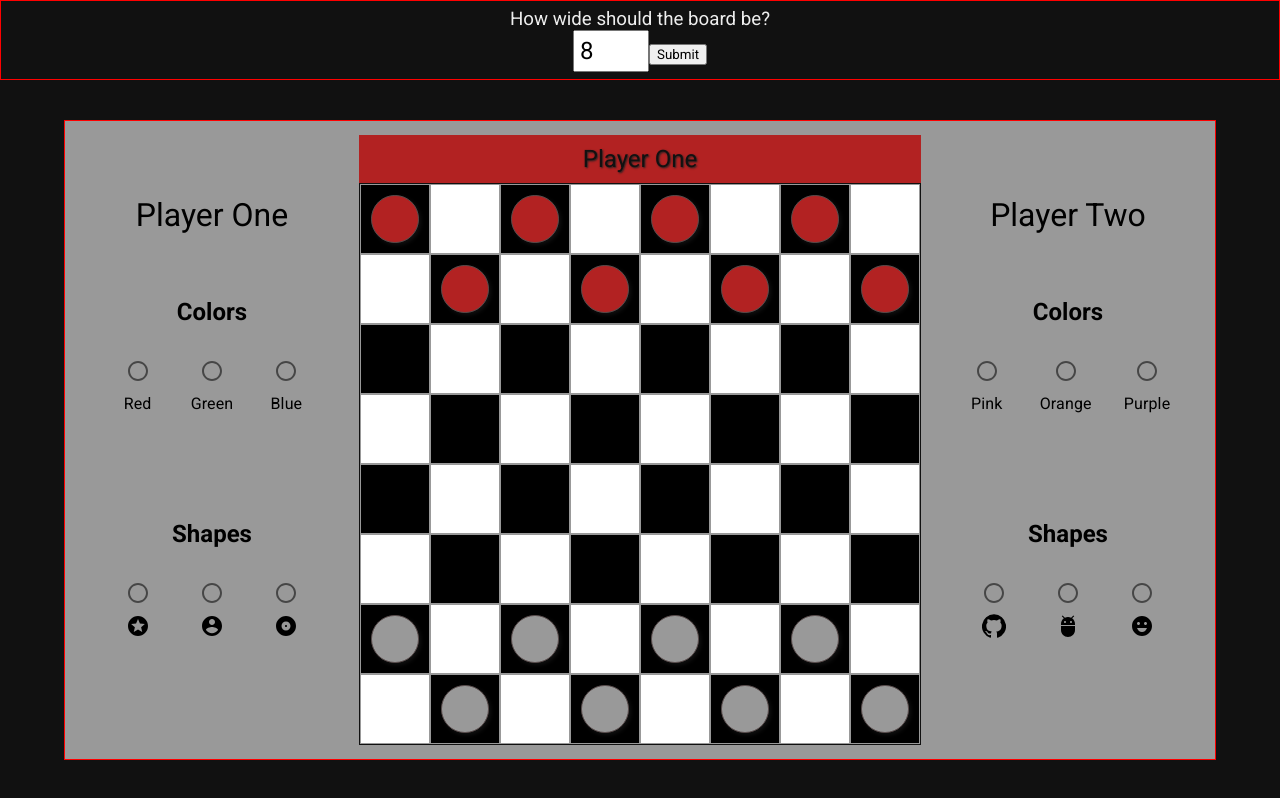
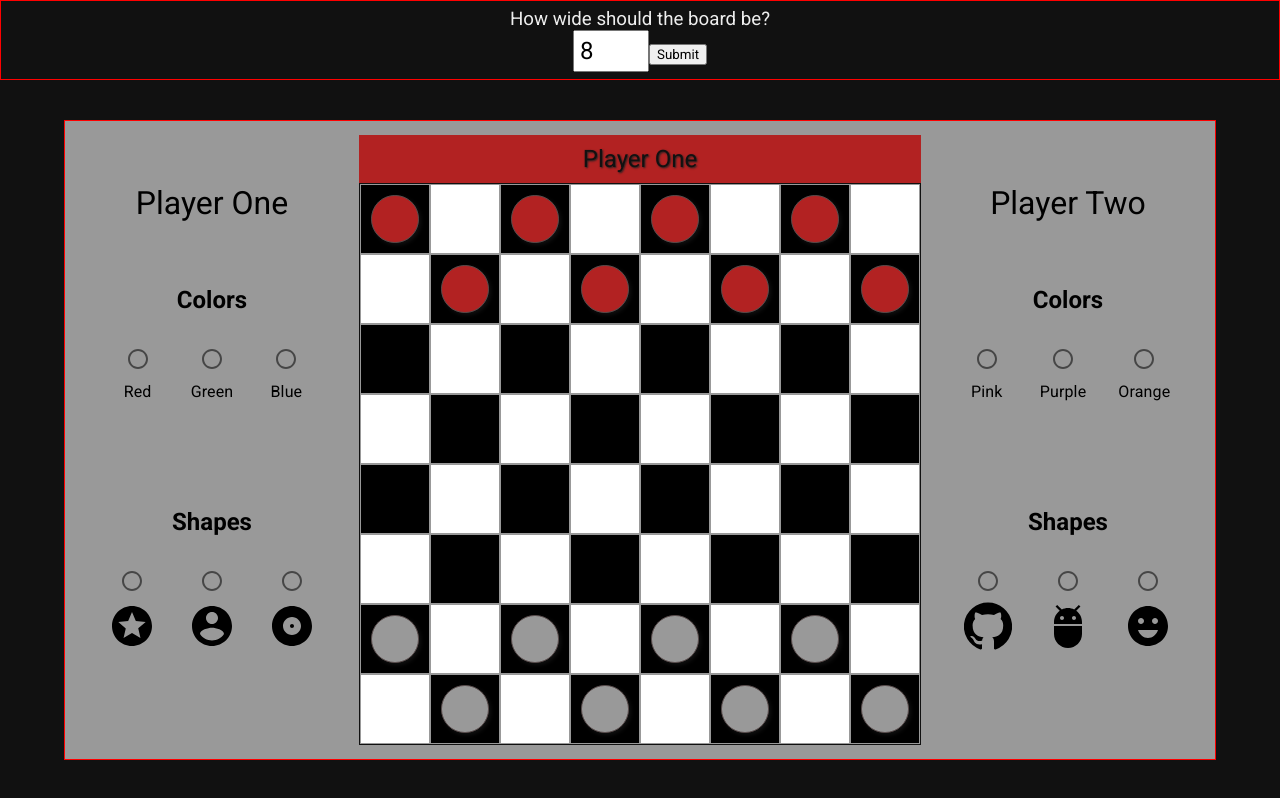
Before and after one commit to PCDSandwichMan/chessboard, a React (Create React App) app in the folder client/: page / in a window 1280 px wide. Built offline with nearby package versions, Linux system fonts and the light colour scheme.

Commit message:
state added for both players config

```diff
--- a/client/src/components/dashboard/configOptions/OneConfigOptions.jsx
+++ b/client/src/components/dashboard/configOptions/OneConfigOptions.jsx
@@ -1,4 +1,4 @@
-import React from "react";
+import React, { useState } from "react";
 import "./configOptions.scss";
 
 // - Material
@@ -11,6 +11,9 @@ import AlbumIcon from "@material-ui/icons/Album";
 import { connect } from "react-redux";
 
 export const OneConfigOptions = () => {
+  const [playerOneColor, setPlayerOneColor] = useState("");
+  const [playerOneShape, setPlayerOneShape] = useState("");
+
   return (
     <div className="configOptionsComponent">
       <h1>Player One</h1>
@@ -18,24 +21,28 @@ export const OneConfigOptions = () => {
         <h1>Colors</h1>
         <RadioGroup
           row
-          aria-label="position"
           name="position"
           defaultValue="top"
+          value={playerOneColor}
+          onChange={(e) => setPlayerOneColor(e.target.name)}
         >
           <FormControlLabel
-            value="bottom"
+            value="red"
+            name="red"
             control={<Radio color="primary" />}
             label="Red"
             labelPlacement="bottom"
           />
           <FormControlLabel
-            value="bottom"
+            value="green"
+            name="green"
             control={<Radio color="primary" />}
             label="Green"
             labelPlacement="bottom"
           />
           <FormControlLabel
-            value="bottom"
+            value="blue"
+            name="blue"
             control={<Radio color="primary" />}
             label="Blue"
             labelPlacement="bottom"
@@ -50,23 +57,28 @@ export const OneConfigOptions = () => {
           aria-label="position"
           name="position"
           defaultValue="top"
+          value={playerOneShape}
+          onChange={(e) => setPlayerOneShape(e.target.name)}
         >
           <FormControlLabel
-            value="bottom"
+            value="star"
+            name="star"
             control={<Radio color="primary" />}
-            label={<StarsIcon />}
+            label={<StarsIcon className="configOptions__icon" />}
             labelPlacement="bottom"
           />
           <FormControlLabel
-            value="bottom"
+            value="userIcon"
+            name="userIcon"
             control={<Radio color="primary" />}
-            label={<AccountCircleIcon />}
+            label={<AccountCircleIcon className="configOptions__icon" />}
             labelPlacement="bottom"
           />
           <FormControlLabel
-            value="bottom"
+            value="album"
+            name="album"
             control={<Radio color="primary" />}
-            label={<AlbumIcon />}
+            label={<AlbumIcon className="configOptions__icon" />}
             labelPlacement="bottom"
           />
         </RadioGroup>
--- a/client/src/components/dashboard/configOptions/TwoConfigOptions.jsx
+++ b/client/src/components/dashboard/configOptions/TwoConfigOptions.jsx
@@ -1,4 +1,4 @@
-import React from "react";
+import React, { useState } from "react";
 import "./configOptions.scss";
 
 // - Material
@@ -11,33 +11,40 @@ import EmojiEmotionsIcon from "@material-ui/icons/EmojiEmotions";
 import { connect } from "react-redux";
 
 export const TwoConfigOptions = () => {
+  const [playerTwoColor, setPlayerTwoColor] = useState("");
+  const [playerTwoShape, setPlayerTwoShape] = useState("");
+
   return (
     <div className="configOptionsComponent">
       <h1>Player Two</h1>
-      <div className=" configOptions__container">
+      <div className="configOptions__container">
         <h1>Colors</h1>
         <RadioGroup
           row
-          aria-label="position"
           name="position"
           defaultValue="top"
+          value={playerTwoColor}
+          onChange={(e) => setPlayerTwoColor(e.target.name)}
         >
           <FormControlLabel
-            value="bottom"
+            value="pink"
+            name="pink"
             control={<Radio color="primary" />}
             label="Pink"
             labelPlacement="bottom"
           />
           <FormControlLabel
-            value="bottom"
+            value="purple"
+            name="purple"
             control={<Radio color="primary" />}
-            label="Orange"
+            label="Purple"
             labelPlacement="bottom"
           />
           <FormControlLabel
-            value="bottom"
+            value="orange"
+            name="orange"
             control={<Radio color="primary" />}
-            label="Purple"
+            label="Orange"
             labelPlacement="bottom"
           />
         </RadioGroup>
@@ -50,23 +57,28 @@ export const TwoConfigOptions = () => {
           aria-label="position"
           name="position"
           defaultValue="top"
+          value={playerTwoShape}
+          onChange={(e) => setPlayerTwoShape(e.target.name)}
         >
           <FormControlLabel
-            value="bottom"
+            value="gitHubIcon"
+            name="gitHubIcon"
             control={<Radio color="primary" />}
-            label={<GitHubIcon />}
+            label={<GitHubIcon className="configOptions__icon" />}
             labelPlacement="bottom"
           />
           <FormControlLabel
-            value="bottom"
+            value="android"
+            name="android"
             control={<Radio color="primary" />}
-            label={<AdbIcon />}
+            label={<AdbIcon className="configOptions__icon" />}
             labelPlacement="bottom"
           />
           <FormControlLabel
-            value="bottom"
+            value="emoji"
+            name="emoji"
             control={<Radio color="primary" />}
-            label={<EmojiEmotionsIcon />}
+            label={<EmojiEmotionsIcon className="configOptions__icon" />}
             labelPlacement="bottom"
           />
         </RadioGroup>
--- a/client/src/components/dashboard/configOptions/configOptions.scss
+++ b/client/src/components/dashboard/configOptions/configOptions.scss
@@ -14,3 +14,7 @@
     font-weight: 700;
   }
 }
+
+.configOptions__icon {
+  font-size: 3rem !important;
+}
--- a/client/src/pages/dashboard/Dashboard.jsx
+++ b/client/src/pages/dashboard/Dashboard.jsx
@@ -30,7 +30,7 @@ function Dashboard({ setGameState, currentPlayerTurn }) {
         // * Set Player 1
         newGameBoard.push(
           new Array(+rowCount).fill().map((e, j) => {
-            return (i % 2 == 0 && j % 2 == 0) || (i % 2 == 1 && j % 2 == 1)
+            return (i % 2 === 0 && j % 2 === 0) || (i % 2 === 1 && j % 2 === 1)
               ? 1
               : 0;
           })
@@ -39,7 +39,7 @@ function Dashboard({ setGameState, currentPlayerTurn }) {
         // * Set Player 2
         newGameBoard.push(
           new Array(+rowCount).fill().map((e, j) => {
-            return (i % 2 == 0 && j % 2 == 0) || (i % 2 == 1 && j % 2 == 1)
+            return (i % 2 === 0 && j % 2 === 0) || (i % 2 === 1 && j % 2 === 1)
               ? 2
               : 0;
           })
```
